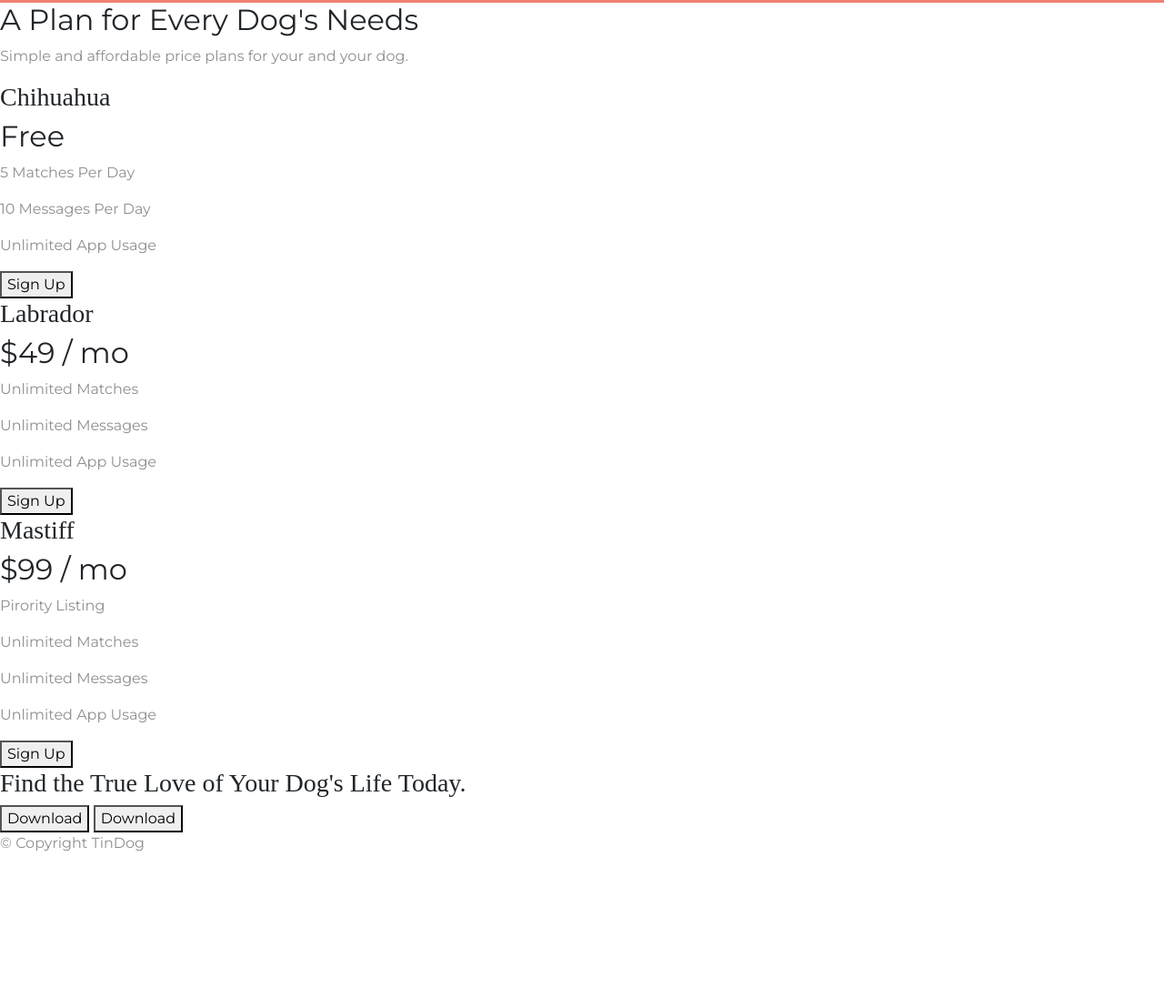
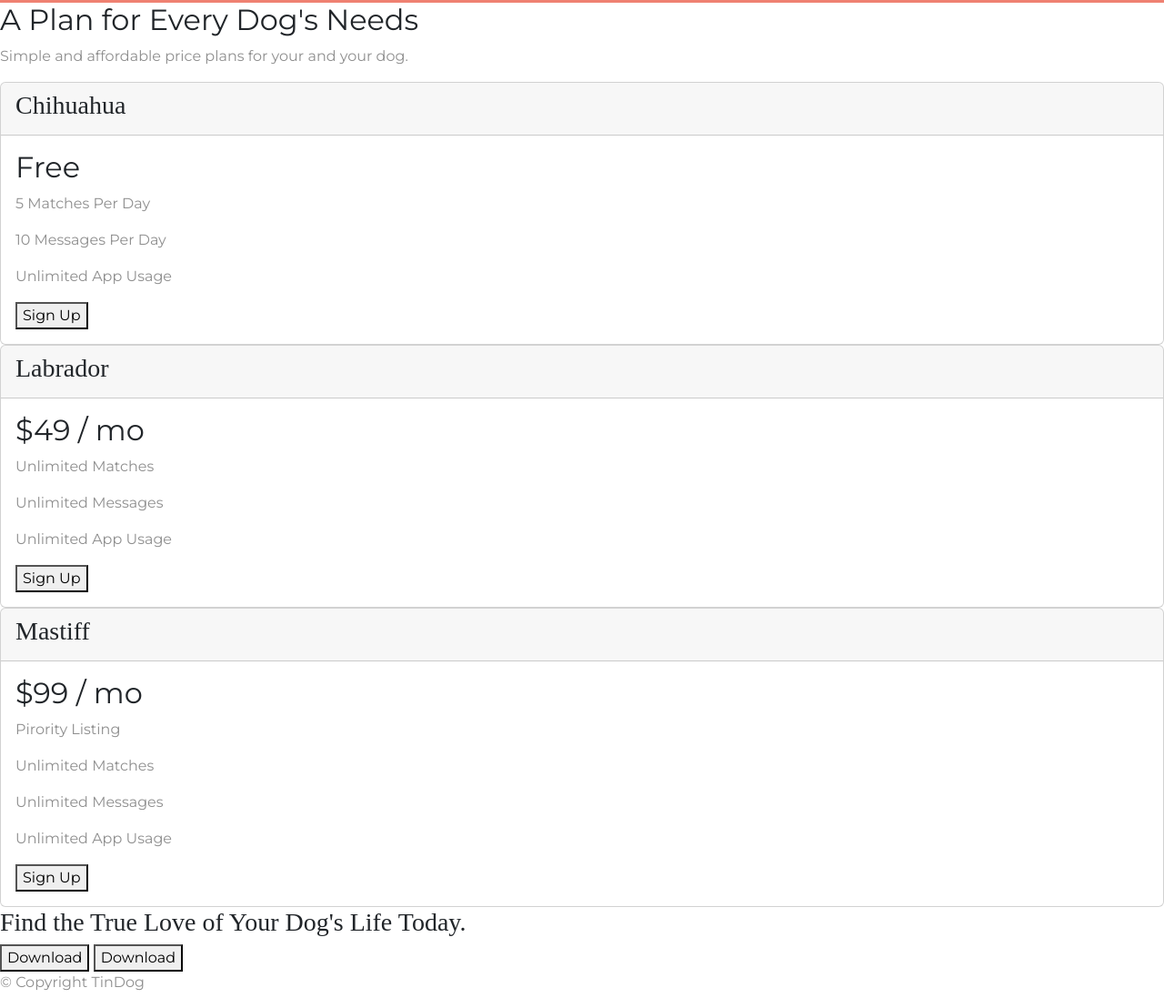
Before and after one commit to ValentinAr7/Tind-og-er, a plain HTML site: page index.html in a window 1280 px wide. Shown: the part 1767-2875 px from the top of the page at 91% size. Before the commit the page ends 2722 px from the top, so only its background shows below. Drawn offline with nearby package versions, Linux system fonts and the light colour scheme.

Commit message:
Pricing cards

```diff
--- a/index.html
+++ b/index.html
@@ -156,29 +156,48 @@
     <p>Simple and affordable price plans for your and your dog.</p>
 
 
+    <!-- Card  -->
+    <div class="card">
+      <div class="card-header">
         <h3>Chihuahua</h3>
+      </div>
+      <div class="card-body">
         <h2>Free</h2>
         <p>5 Matches Per Day</p>
         <p>10 Messages Per Day</p>
         <p>Unlimited App Usage</p>
         <button type="button">Sign Up</button>
+      </div>
+    </div>
 
-
+    <!-- Card 2 -->
+    <div class="card">
+      <div class="card-header">
         <h3>Labrador</h3>
+      </div>
+      <div class="card-body">
         <h2>$49 / mo</h2>
         <p>Unlimited Matches</p>
         <p>Unlimited Messages</p>
         <p>Unlimited App Usage</p>
         <button type="button">Sign Up</button>
+      </div>
+    </div>
 
-
+    <!-- Card 3 -->
+    <div class="card">
+      <div class="card-header">
         <h3>Mastiff</h3>
+      </div>
+      <div class="card-body">
         <h2>$99 / mo</h2>
         <p>Pirority Listing</p>
         <p>Unlimited Matches</p>
         <p>Unlimited Messages</p>
         <p>Unlimited App Usage</p>
         <button type="button">Sign Up</button>
+      </div>
+    </div>
 
   </section>
 
```
Lines whose indentation alone changed are shown as unchanged.
